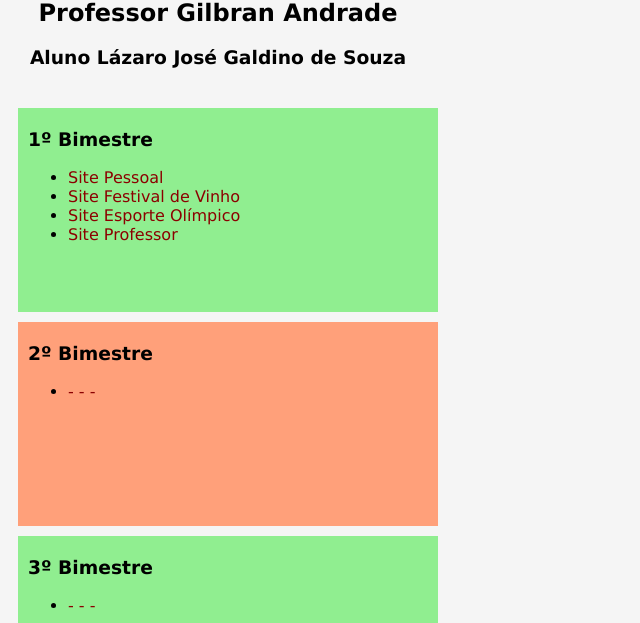
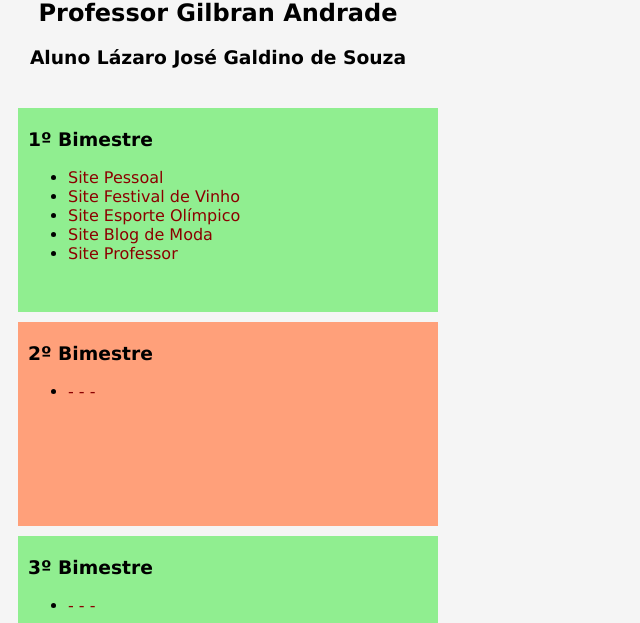
Before and after one commit to LazaroJoseph/aweb, a plain HTML site: page index.html in a window 1280 px wide. Shown: the part 177-800 px from the top of the page, without its empty margins (0-640 px from the left). Drawn offline with Linux system fonts and the light colour scheme.

Commit message:
Update index.html

```diff
--- a/index.html
+++ b/index.html
@@ -22,6 +22,7 @@
             <li><a href="./bimestre1/paginaPessoal/index.html">Site Pessoal</a></li>
             <li><a href="./bimestre1/festivalDeVinho/index.html">Site Festival de Vinho</a></li>
             <li><a href="./bimestre1/esporteOlimpico/index.html">Site Esporte Olímpico</a></li>
+            <li><a href="./bimestre1/blogDeModa/index.html">Site Blog de Moda</a></li>
             <li><a href="#">Site Professor</a></li>
         </ul>
     </div>
```
